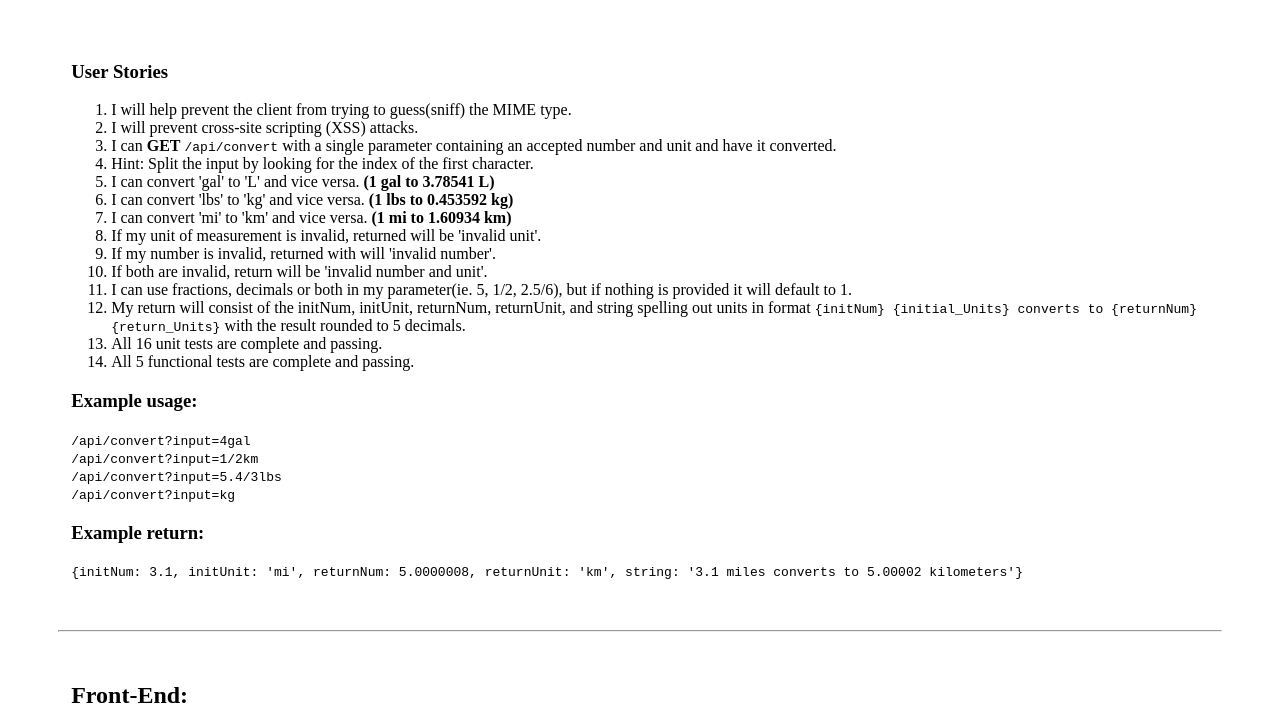
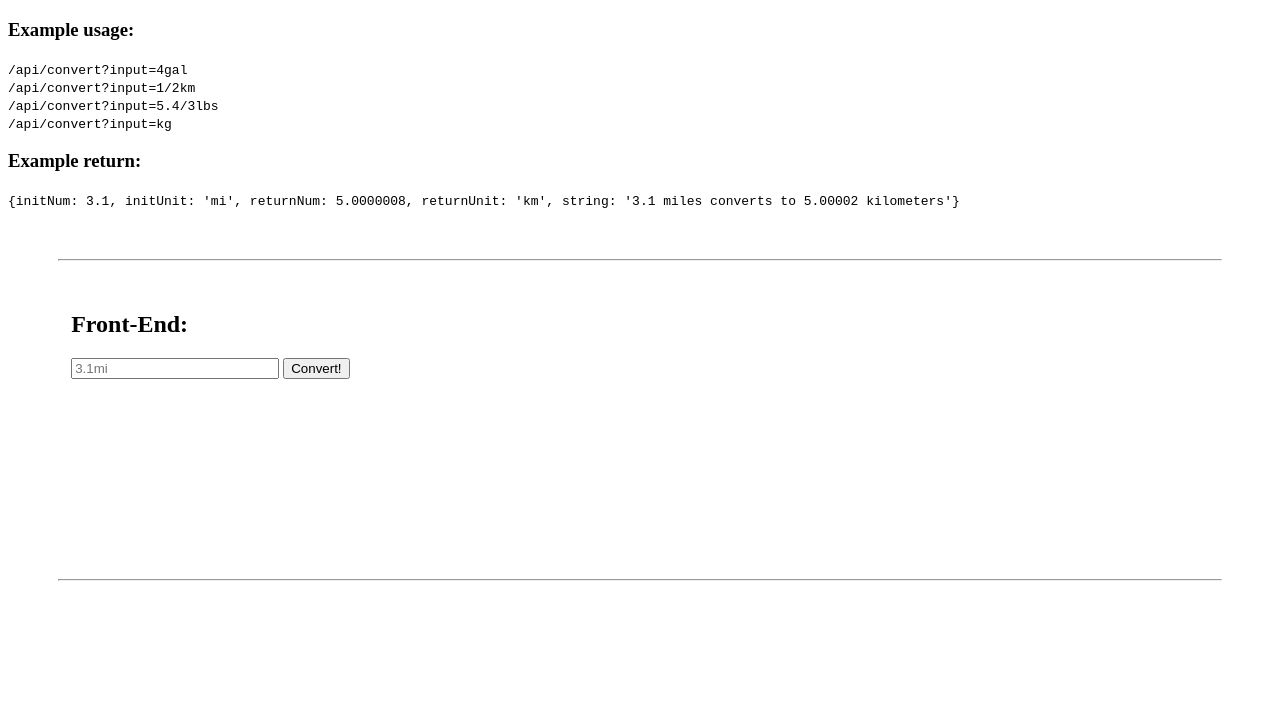
Before and after one commit to mbaghel/converter, a website: page views/index.html in a window 1280 px wide. Shown: the part 61-787 px from the top of the page. Drawn offline with nearby package versions, Linux system fonts and the light colour scheme; files that its build step writes are made by us from their sources.

Commit message:
cleaned up frontend & fixed csp

```diff
--- a/server.js
+++ b/server.js
@@ -17,8 +17,9 @@ app.use(helmet.xssFilter());
 app.use(helmet.contentSecurityPolicy({
   directives: {
     defaultSrc: ["'self'"],
-    imgSrc: ['https://hyperdev.com'],
-    scriptSrc: ["'self'", 'https://code.jquery.com']
+    imgSrc: ['https://cdn.gomix.com'],
+    scriptSrc: ["'self'", "'unsafe-inline'", 'https://code.jquery.com'],
+    styleSrc: ["'self'", "'unsafe-inline'"]
   }
 }))
 
--- a/views/index.html
+++ b/views/index.html
@@ -1,9 +1,9 @@
 <!DOCTYPE html>
 <html>
   <head>
-    <title>Welcome to HyperDev!</title>
-    <meta name="description" content="A cool thing made with HyperDev">
-    <link id="favicon" rel="icon" href="https://hyperdev.com/favicon-app.ico" type="image/x-icon">
+    <title>Convert Stuff</title>
+    <meta name="description" content="a FreeCodeCamp project">
+    <link id="favicon" rel="icon" href="https://cdn.gomix.com/2bdfb3f8-05ef-4035-a06e-2043962a3a13%2Ffavicon.ico" type="image/x-icon">
     <meta charset="utf-8">
     <meta http-equiv="X-UA-Compatible" content="IE=edge">
     <meta name="viewport" content="width=device-width, initial-scale=1">
@@ -15,24 +15,6 @@
         ISQA_2 - Metric/Imp Converter
       </h1>
     </header>
-    <div id='userstories' style='margin-left: 5%; margin-top: 5%'>
-      <h3>User Stories</h3>
-      <ol>
-        <li>I will help prevent the client from trying to guess(sniff) the MIME type.</li>
-        <li>I will prevent cross-site scripting (XSS) attacks.</li>
-        <li>I can <b>GET</b> <code>/api/convert</code> with a single parameter containing an accepted number and unit and have it converted.</li>
-        <li>Hint: Split the input by looking for the index of the first character.</li>
-        <li>I can convert 'gal' to 'L' and vice versa. <b>(1 gal to 3.78541 L)</b></li>
-        <li>I can convert 'lbs' to 'kg' and vice versa. <b>(1 lbs to 0.453592 kg)</b></li>
-        <li>I can convert 'mi' to 'km' and vice versa. <b>(1 mi to 1.60934 km)</b></li>
-        <li>If my unit of measurement is invalid, returned will be 'invalid unit'.</li>
-        <li>If my number is invalid, returned with will 'invalid number'.</li>
-        <li>If both are invalid, return will be 'invalid number and unit'.</li>
-        <li>I can use fractions, decimals or both in my parameter(ie. 5, 1/2, 2.5/6), but if nothing is provided it will default to 1.</li>
-        <li>My return will consist of the initNum, initUnit, returnNum, returnUnit, and string spelling out units in format <code>{initNum} {initial_Units} converts to {returnNum} {return_Units}</code> with the result rounded to 5 decimals.</li>
-        <li>All 16 unit tests are complete and passing.</li>
-        <li>All 5 functional tests are complete and passing.</li>
-      </ol>
       <h3>Example usage:</h3>
       <code>/api/convert?input=4gal</code><br>
       <code>/api/convert?input=1/2km</code><br>
```
